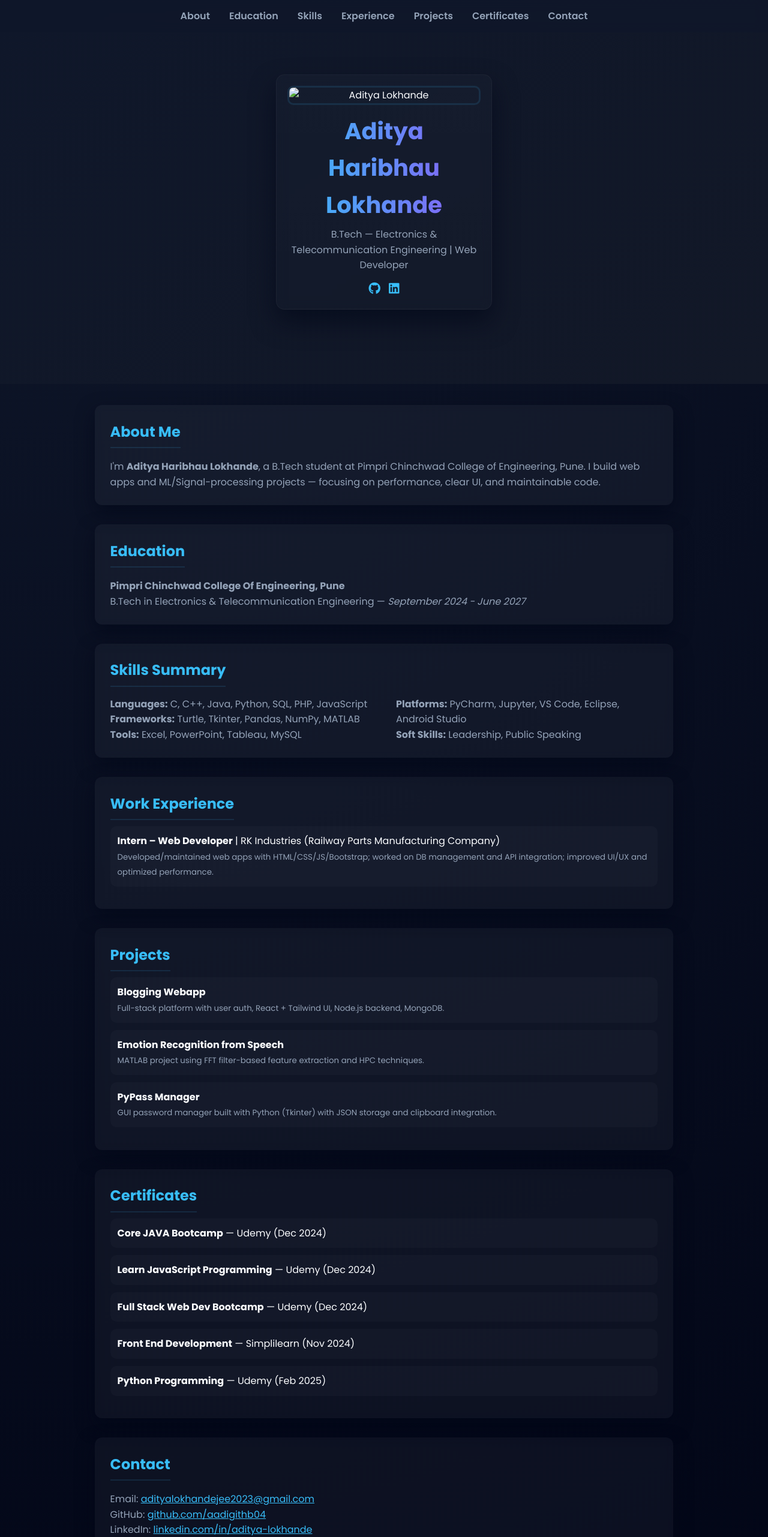
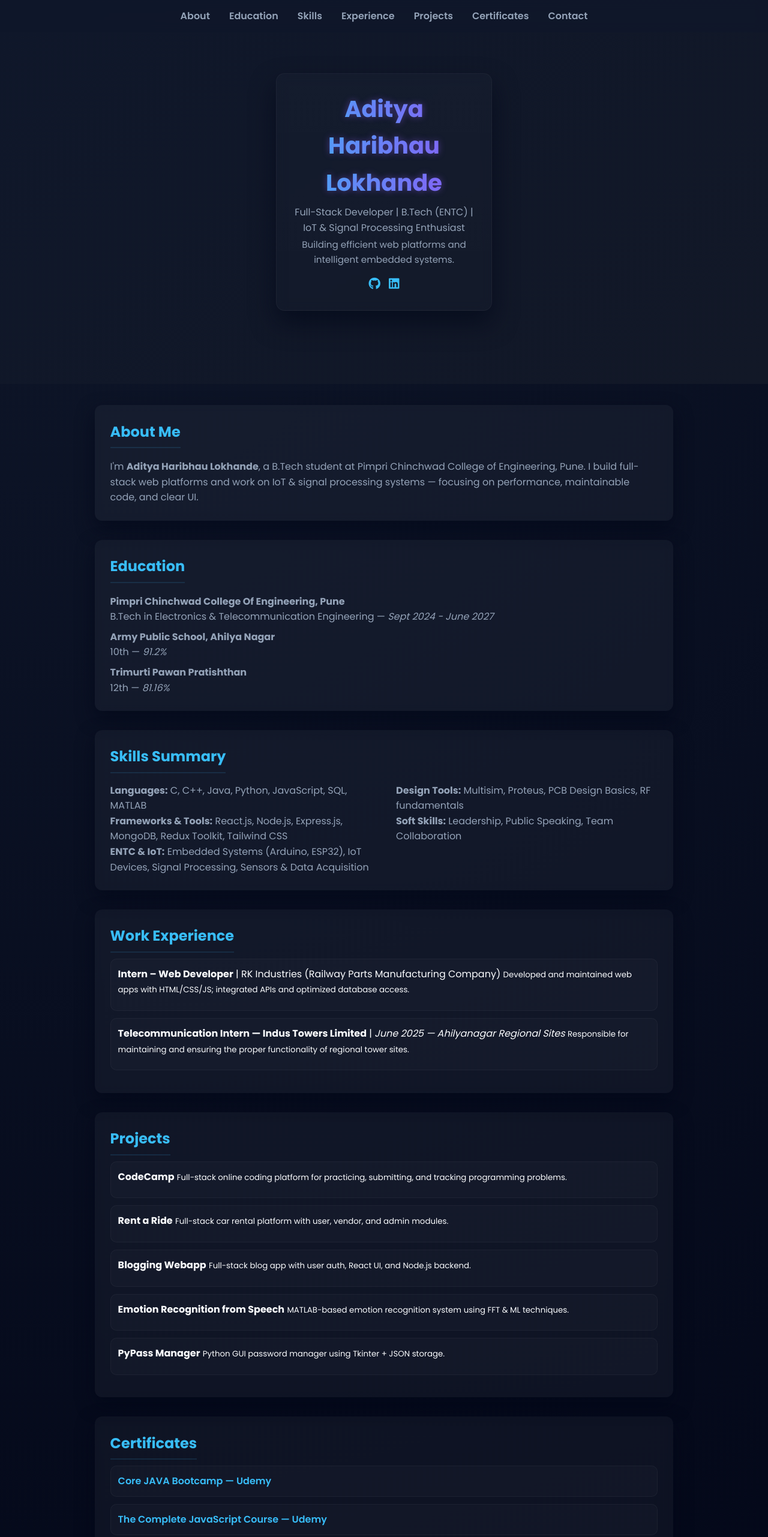
Before and after one commit to aadigithb04/Aditya.portfolio1, a plain HTML site: page index.html in a window 1280 px wide. Shown: the top 2562 px of the page at 60% size. Drawn offline with Linux system fonts and the light colour scheme.

Commit message:
Revamp portfolio structure and content
Updated portfolio layout and content, including new sections for education, skills, experience, projects, and certificates.

```diff
--- a/index.html
+++ b/index.html
@@ -8,28 +8,101 @@
   <script src="https://kit.fontawesome.com/a076d05399.js" crossorigin="anonymous"></script>
 
   <style>
-    :root { --bg1:#0f172a; --bg2:#020617; --glass:rgba(255,255,255,0.04); --accent:#38bdf8; --muted:#94a3b8; }
+    :root {
+      --bg1:#0f172a;
+      --bg2:#020617;
+      --glass:rgba(255,255,255,0.04);
+      --accent:#38bdf8;
+      --muted:#94a3b8;
+      --card-border: rgba(255,255,255,0.04);
+    }
     * { box-sizing: border-box; margin: 0; padding: 0; }
-    body { font-family: 'Poppins', sans-serif; background: radial-gradient(circle at top left, var(--bg1), var(--bg2)); color: #fbfdff; line-height:1.6; overflow-x:hidden; scroll-behavior:smooth; }
-    nav { position: fixed; top:0; left:0; right:0; display:flex; justify-content:center; gap:2rem; padding:0.9rem; background: rgba(15,23,42,0.75); backdrop-filter: blur(8px); z-index:40; }
+    body {
+      font-family: 'Poppins', sans-serif;
+      background: radial-gradient(circle at top left, var(--bg1), var(--bg2));
+      color: #fbfdff;
+      line-height:1.6;
+      overflow-x:hidden;
+      scroll-behavior:smooth;
+    }
+
+    nav {
+      position: fixed; top:0; left:0; right:0;
+      display:flex; justify-content:center; gap:2rem;
+      padding:0.9rem;
+      background: rgba(15,23,42,0.75); backdrop-filter: blur(8px); z-index:40;
+    }
     nav a { color: var(--muted); text-decoration:none; font-weight:600; }
     nav a:hover { color: var(--accent); }
-    header { min-height:80vh; display:flex; align-items:center; justify-content:center; padding:3rem 1rem; flex-direction:column; gap:1rem; text-align:center; background: linear-gradient(145deg, var(--bg1) 0%, #121827 100%); }
-    .hero-card { width:360px; max-width:90%; background: linear-gradient(180deg, rgba(255,255,255,0.02), rgba(255,255,255,0.01)); border-radius:14px; padding:18px; border:1px solid rgba(255,255,255,0.04); box-shadow:0 20px 40px rgba(2,6,23,0.6); backdrop-filter: blur(8px); }
-    .profile-img { width:100%; height:auto; border-radius:10px; display:block; object-fit:cover; border:3px solid rgba(56,189,248,0.12); }
-    h1 { font-size:2.4rem; background: linear-gradient(90deg, var(--accent), #8b5cf6); -webkit-background-clip:text; color:transparent; margin-top:0.8rem; }
+
+    header {
+      min-height:80vh; display:flex; align-items:center; justify-content:center;
+      padding:3rem 1rem; flex-direction:column; text-align:center;
+      background: linear-gradient(145deg, var(--bg1) 0%, #121827 100%);
+    }
+    .hero-card {
+      width:360px; max-width:90%;
+      background: linear-gradient(180deg, rgba(255,255,255,0.02), rgba(255,255,255,0.01));
+      border-radius:14px; padding:28px;
+      border:1px solid var(--card-border);
+      box-shadow:0 20px 40px rgba(2,6,23,0.6);
+      backdrop-filter: blur(8px);
+    }
+    h1 {
+      font-size:2.4rem;
+      background: linear-gradient(90deg, #38bdf8, #8b5cf6);
+      -webkit-background-clip:text;
+      color:transparent;
+      text-shadow:0 0 12px rgba(139,92,246,0.45);
+    }
     p.lead { color: var(--muted); margin-top:6px; }
-    .socials { margin-top:10px; display:flex; gap:14px; justify-content:center; }
+    .tagline { font-size:0.95rem; color:var(--muted); margin-top:4px; }
+
+    .socials { margin-top:12px; display:flex; gap:14px; justify-content:center; }
     .socials a { color:var(--accent); font-size:1.25rem; transition:transform .18s; }
     .socials a:hover { transform:scale(1.12); color:#8b5cf6; }
+
     main { max-width:1000px; margin:2.2rem auto; padding:0 18px; }
-    section { margin:2rem 0; padding:1.6rem; border-radius:12px; background:var(--glass); backdrop-filter: blur(6px); box-shadow:0 12px 30px rgba(2,6,23,0.6); opacity:0; transform:translateY(28px); transition: all .7s ease; }
+    section {
+      margin:2rem 0; padding:1.6rem;
+      border-radius:12px; background:var(--glass);
+      backdrop-filter: blur(6px);
+      box-shadow:0 12px 30px rgba(2,6,23,0.6);
+      opacity:0; transform:translateY(28px);
+      transition: all .7s ease;
+    }
     section.show { opacity:1; transform:translateY(0); }
-    h2 { color:var(--accent); display:inline-block; padding-bottom:6px; border-bottom:2px solid rgba(56,189,248,0.12); margin-bottom:10px; }
-    ul.skills { list-style:none; columns:2; -webkit-columns:2; column-gap:40px; margin-top:6px; color:var(--muted); }
-    .project { background: rgba(255,255,255,0.02); padding:12px; border-radius:10px; margin-bottom:12px; }
+    h2 {
+      color:var(--accent);
+      display:inline-block;
+      padding-bottom:6px;
+      border-bottom:2px solid rgba(56,189,248,0.12);
+      margin-bottom:10px;
+    }
+
+    ul.skills { list-style:none; columns:2; column-gap:40px; margin-top:6px; color:var(--muted); }
+    .card { background: rgba(255,255,255,0.02); padding:12px; border-radius:10px; margin-bottom:12px; border:1px solid var(--card-border); }
+    .clickable { cursor:pointer; display:block; }
+    .summary strong { display:block; }
+    .summary small { color:var(--muted); display:block; margin-top:4px; }
+
+    .details {
+      overflow: hidden; max-height: 0; opacity: 0; transform: translateY(-8px);
+      transition: max-height 0.3s ease, opacity 0.3s ease, transform 0.3s ease;
+      color:var(--muted); margin-top:10px; font-size:0.95rem;
+    }
+    .details.open { opacity:1; transform: translateY(0); max-height: 1000px; }
+
+    a.cert-link { color:var(--accent); text-decoration:none; font-weight:600; }
+    a.cert-link:hover { text-decoration:underline; }
+
     footer { text-align:center; padding:1rem; margin-top:1.5rem; color:var(--muted); font-size:0.95rem; }
-    @media (max-width:720px) { ul.skills { columns:1; } h1 { font-size:1.8rem; } .hero-card { width:92%; } }
+
+    @media (max-width:720px) {
+      ul.skills { columns:1; }
+      h1 { font-size:1.8rem; }
+      .hero-card { width:92%; }
+    }
   </style>
 </head>
 <body>
@@ -46,13 +119,12 @@
 
   <header>
     <div class="hero-card">
-      <!-- Replace the src below with your image URL or local filename -->
-      <img class="profile-img" src="assets/profile.jpg" alt="Aditya Lokhande">
       <h1>Aditya Haribhau Lokhande</h1>
-      <p class="lead">B.Tech — Electronics & Telecommunication Engineering | Web Developer</p>
+      <p class="lead">Full-Stack Developer | B.Tech (ENTC) | IoT & Signal Processing Enthusiast</p>
+      <p class="tagline">Building efficient web platforms and intelligent embedded systems.</p>
       <div class="socials">
-        <a href="https://github.com/aadigithb04" target="_blank" aria-label="GitHub"><i class="fab fa-github"></i></a>
-        <a href="https://www.linkedin.com/in/aditya-lokhande-b32062370" target="_blank" aria-label="LinkedIn"><i class="fab fa-linkedin"></i></a>
+        <a href="https://github.com/aadigithb04" target="_blank"><i class="fab fa-github"></i></a>
+        <a href="https://www.linkedin.com/in/aditya-lokhande-b32062370" target="_blank"><i class="fab fa-linkedin"></i></a>
       </div>
     </div>
   </header>
@@ -60,47 +132,150 @@
   <main>
     <section id="about" class="show">
       <h2>About Me</h2>
-      <p style="margin-top:8px;color:var(--muted)">I'm <strong>Aditya Haribhau Lokhande</strong>, a B.Tech student at Pimpri Chinchwad College of Engineering, Pune. I build web apps and ML/Signal-processing projects — focusing on performance, clear UI, and maintainable code.</p>
+      <p style="margin-top:8px;color:var(--muted)">
+        I'm <strong>Aditya Haribhau Lokhande</strong>, a B.Tech student at Pimpri Chinchwad College of Engineering, Pune.
+        I build full-stack web platforms and work on IoT & signal processing systems — focusing on performance,
+        maintainable code, and clear UI.
+      </p>
     </section>
 
     <section id="education">
       <h2>Education</h2>
-      <p style="margin-top:8px;color:var(--muted)"><strong>Pimpri Chinchwad College Of Engineering, Pune</strong><br>B.Tech in Electronics & Telecommunication Engineering — <em>September 2024 - June 2027</em></p>
+      <p style="margin-top:8px;color:var(--muted)">
+        <strong>Pimpri Chinchwad College Of Engineering, Pune</strong><br>
+        B.Tech in Electronics & Telecommunication Engineering — <em>Sept 2024 - June 2027</em>
+      </p>
+      <p style="margin-top:8px;color:var(--muted)">
+        <strong>Army Public School, Ahilya Nagar</strong><br>
+        10th — <em>91.2%</em>
+      </p>
+      <p style="margin-top:8px;color:var(--muted)">
+        <strong>Trimurti Pawan Pratishthan</strong><br>
+        12th — <em>81.16%</em>
+      </p>
     </section>
 
     <section id="skills">
       <h2>Skills Summary</h2>
       <ul class="skills">
-        <li><strong>Languages:</strong> C, C++, Java, Python, SQL, PHP, JavaScript</li>
-        <li><strong>Frameworks:</strong> Turtle, Tkinter, Pandas, NumPy, MATLAB</li>
-        <li><strong>Tools:</strong> Excel, PowerPoint, Tableau, MySQL</li>
-        <li><strong>Platforms:</strong> PyCharm, Jupyter, VS Code, Eclipse, Android Studio</li>
-        <li><strong>Soft Skills:</strong> Leadership, Public Speaking</li>
+        <li><strong>Languages:</strong> C, C++, Java, Python, JavaScript, SQL, MATLAB</li>
+        <li><strong>Frameworks & Tools:</strong> React.js, Node.js, Express.js, MongoDB, Redux Toolkit, Tailwind CSS</li>
+        <li><strong>ENTC & IoT:</strong> Embedded Systems (Arduino, ESP32), IoT Devices, Signal Processing, Sensors & Data Acquisition</li>
+        <li><strong>Design Tools:</strong> Multisim, Proteus, PCB Design Basics, RF fundamentals</li>
+        <li><strong>Soft Skills:</strong> Leadership, Public Speaking, Team Collaboration</li>
       </ul>
     </section>
 
     <section id="experience">
       <h2>Work Experience</h2>
-      <div class="project">
-        <strong>Intern – Web Developer</strong> | RK Industries (Railway Parts Manufacturing Company)<br>
-        <small style="color:var(--muted)">Developed/maintained web apps with HTML/CSS/JS/Bootstrap; worked on DB management and API integration; improved UI/UX and optimized performance.</small>
+
+      <div class="card">
+        <div class="clickable" data-target="exp-rk">
+          <strong>Intern – Web Developer</strong> | RK Industries (Railway Parts Manufacturing Company)
+          <small>Developed and maintained web apps with HTML/CSS/JS; integrated APIs and optimized database access.</small>
+        </div>
+        <div id="exp-rk" class="details">
+          <ul>
+            <li>Built and maintained internal tools using HTML, CSS, JS, Bootstrap, and Node.js.</li>
+            <li>Integrated REST APIs and improved DB queries (MongoDB) for faster access.</li>
+            <li>Enhanced UI/UX and optimized performance, reducing page load times significantly.</li>
+          </ul>
+        </div>
+      </div>
+
+      <div class="card">
+        <div class="clickable" data-target="exp-indus">
+          <strong>Telecommunication Intern — Indus Towers Limited</strong> | <em>June 2025 — Ahilyanagar Regional Sites</em>
+          <small>Responsible for maintaining and ensuring the proper functionality of regional tower sites.</small>
+        </div>
+        <div id="exp-indus" class="details">
+          <ul>
+            <li>Conducted preventive maintenance and inspections of BTS equipment, antenna feeders, and power systems.</li>
+            <li>Performed RF performance checks and signal quality analysis (RSSI, RSRP, RSRQ metrics).</li>
+            <li>Assisted in antenna alignment and coverage optimization tasks.</li>
+            <li>Developed IoT-based telemetry monitoring (ESP32) for power and environment sensors.</li>
+            <li>Documented maintenance logs, troubleshooting reports, and ensured compliance with telecom standards.</li>
+          </ul>
+        </div>
       </div>
     </section>
 
     <section id="projects">
       <h2>Projects</h2>
-      <div class="project"><strong>Blogging Webapp</strong><br><small style="color:var(--muted)">Full-stack platform with user auth, React + Tailwind UI, Node.js backend, MongoDB.</small></div>
-      <div class="project"><strong>Emotion Recognition from Speech</strong><br><small style="color:var(--muted)">MATLAB project using FFT filter-based feature extraction and HPC techniques.</small></div>
-      <div class="project"><strong>PyPass Manager</strong><br><small style="color:var(--muted)">GUI password manager built with Python (Tkinter) with JSON storage and clipboard integration.</small></div>
+
+      <div class="card">
+        <div class="clickable" data-target="proj-codecamp">
+          <strong>CodeCamp</strong>
+          <small>Full-stack online coding platform for practicing, submitting, and tracking programming problems.</small>
+        </div>
+        <div id="proj-codecamp" class="details">
+          <ul>
+            <li>JWT authentication + role-based access control.</li>
+            <li>Problem management CRUD system + Judge0 API integration.</li>
+            <li>Submission tracker for history + responsive UI using React & Tailwind.</li>
+          </ul>
+        </div>
+      </div>
+
+      <div class="card">
+        <div class="clickable" data-target="proj-rent">
+          <strong>Rent a Ride</strong>
+          <small>Full-stack car rental platform with user, vendor, and admin modules.</small>
+        </div>
+        <div id="proj-rent" class="details">
+          <ul>
+            <li>JWT authentication with refresh tokens + secure role-based login.</li>
+            <li>Vehicle browsing, booking, order history, and email notifications.</li>
+            <li>React Hook Form + Zod validation + search/filter/sort.</li>
+          </ul>
+        </div>
+      </div>
+
+      <div class="card">
+        <div class="clickable" data-target="proj-blog">
+          <strong>Blogging Webapp</strong>
+          <small>Full-stack blog app with user auth, React UI, and Node.js backend.</small>
+        </div>
+        <div id="proj-blog" class="details">
+          <ul>
+            <li>CRUD posts, JWT authentication, responsive UI with React & MongoDB.</li>
+          </ul>
+        </div>
+      </div>
+
+      <div class="card">
+        <div class="clickable" data-target="proj-emotion">
+          <strong>Emotion Recognition from Speech</strong>
+          <small>MATLAB-based emotion recognition system using FFT & ML techniques.</small>
+        </div>
+        <div id="proj-emotion" class="details">
+          <ul>
+            <li>FFT-based feature extraction + emotion classification pipeline.</li>
+            <li>Applied DSP methods + trained basic classifiers for emotion prediction.</li>
+          </ul>
+        </div>
+      </div>
+
+      <div class="card">
+        <div class="clickable" data-target="proj-pypass">
+          <strong>PyPass Manager</strong>
+          <small>Python GUI password manager using Tkinter + JSON storage.</small>
+        </div>
+        <div id="proj-pypass" class="details">
+          <ul>
+            <li>Secure local storage + clipboard integration + search functionality.</li>
+          </ul>
+        </div>
+      </div>
     </section>
 
     <section id="certs">
       <h2>Certificates</h2>
-      <div class="project"><strong>Core JAVA Bootcamp</strong> — Udemy (Dec 2024)</div>
-      <div class="project"><strong>Learn JavaScript Programming</strong> — Udemy (Dec 2024)</div>
-      <div class="project"><strong>Full Stack Web Dev Bootcamp</strong> — Udemy (Dec 2024)</div>
-      <div class="project"><strong>Front End Development</strong> — Simplilearn (Nov 2024)</div>
-      <div class="project"><strong>Python Programming</strong> — Udemy (Feb 2025)</div>
+      <div class="card"><a class="cert-link" href="core-java-cert.jpg" target="_blank">Core JAVA Bootcamp — Udemy</a></div>
+      <div class="card"><a class="cert-link" href="javascript-cert.jpg" target="_blank">The Complete JavaScript Course — Udemy</a></div>
+      <div class="card"><a class="cert-link" href="webdev-cert.jpg" target="_blank">Web Development Bootcamp — Udemy</a></div>
+      <div class="card"><a class="cert-link" href="frontend-cert.jpg" target="_blank">Front End Development — Simplilearn</a></div>
+      <div class="card"><a class="cert-link" href="python-cert.jpg" target="_blank">Python Programming — Udemy</a></div>
     </section>
 
     <section id="contact">
@@ -114,7 +289,7 @@
   <footer>© 2025 Aditya Lokhande • Built with ❤️</footer>
 
   <script>
-    // reveal on scroll
+    // Reveal on scroll
     const sections = document.querySelectorAll('section');
     const reveal = () => {
       const trigger = window.innerHeight * 0.85;
@@ -125,6 +300,14 @@
     };
     window.addEventListener('scroll', reveal);
     reveal();
+
+    // Toggle smooth expand/collapse
+    document.querySelectorAll('[data-target]').forEach(node => {
+      node.addEventListener('click', () => {
+        const target = document.getElementById(node.dataset.target);
+        if (target) target.classList.toggle('open');
+      });
+    });
   </script>
 </body>
 </html>
```
